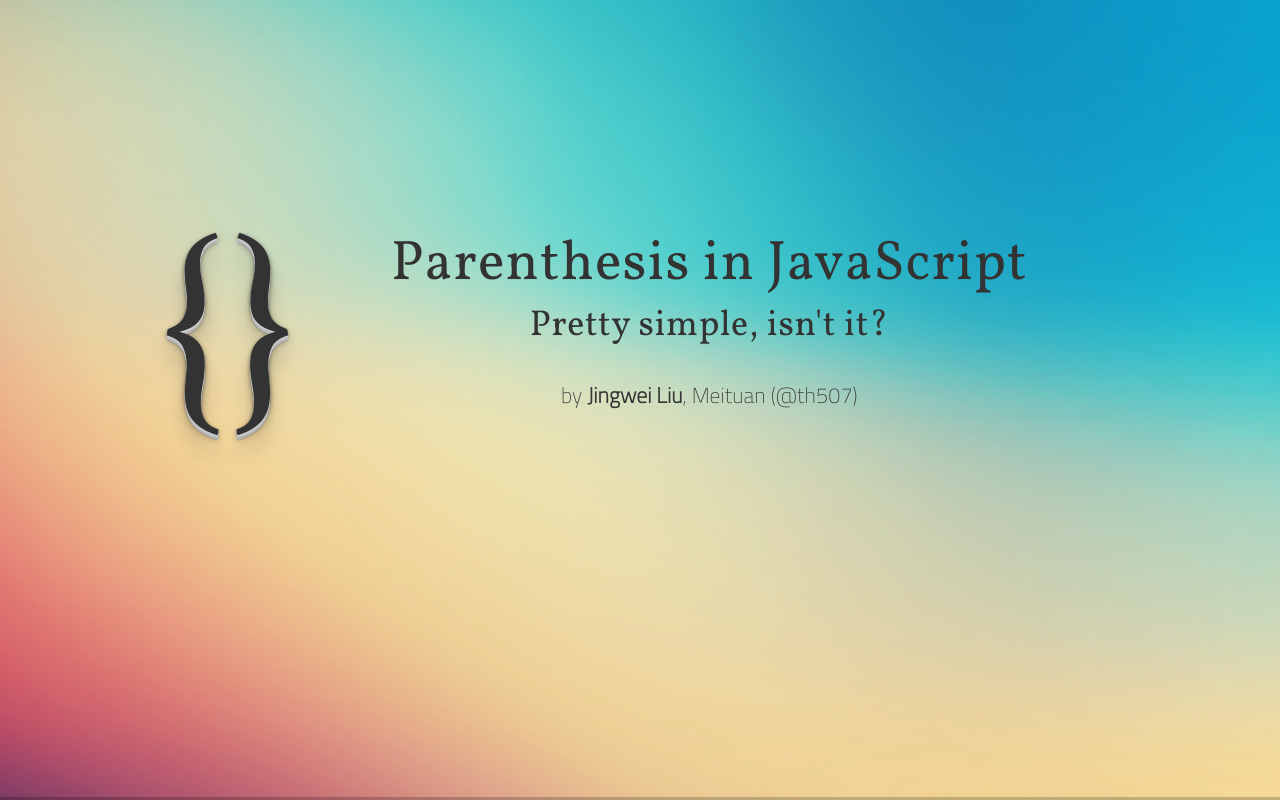
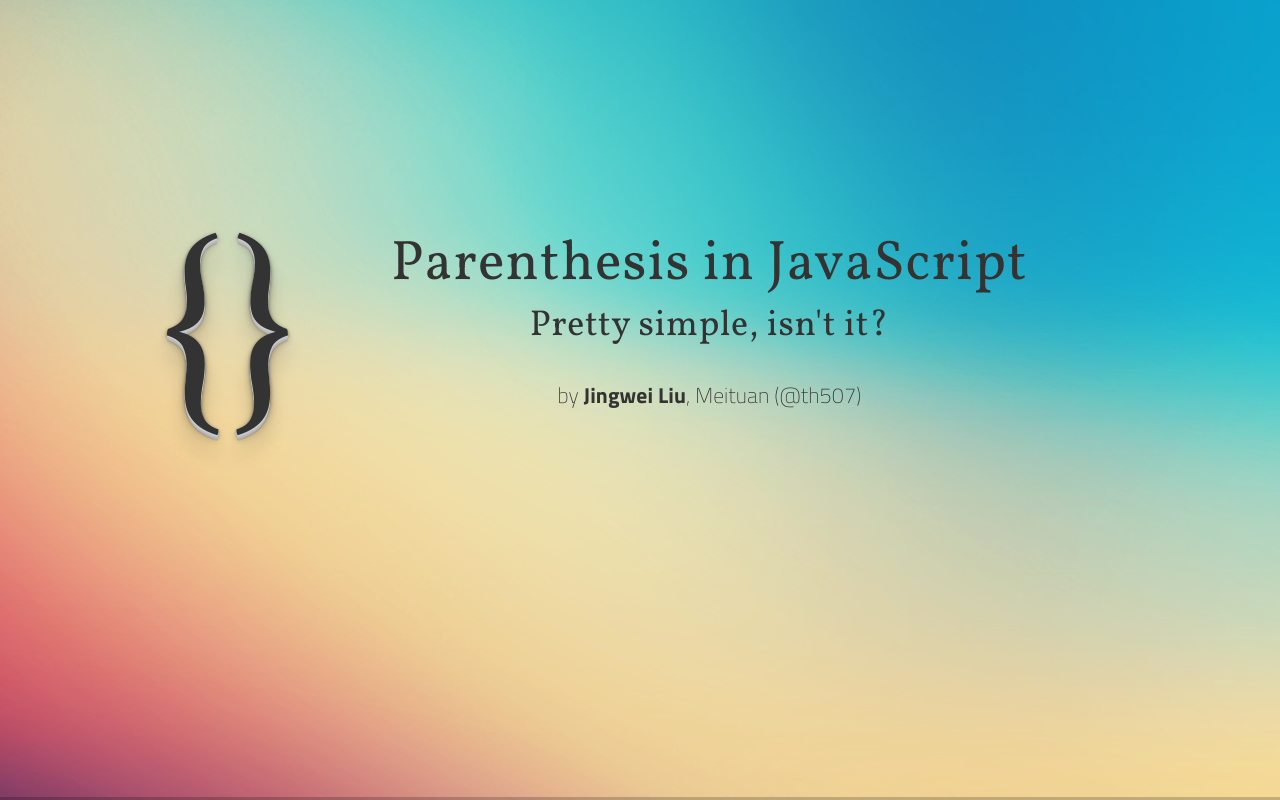
Before and after one commit to th507/talk-javascript-parenthesis, a website: page index.html in a window 1280 px wide. Drawn offline with Linux system fonts and the light colour scheme.

Commit message:
update font

```diff
--- a/css/theme/beige.css
+++ b/css/theme/beige.css
@@ -7,7 +7,7 @@
 /*********************************************
  * GLOBAL STYLES
  *********************************************/
-@import url(http://fonts.googleapis.com/css?family=Titillium+Web:200|Vollkorn);
+@import url(http://fonts.googleapis.com/css?family=Titillium+Web:200,700|Vollkorn);
 
 body {
   background: #f7f2d3;
```
